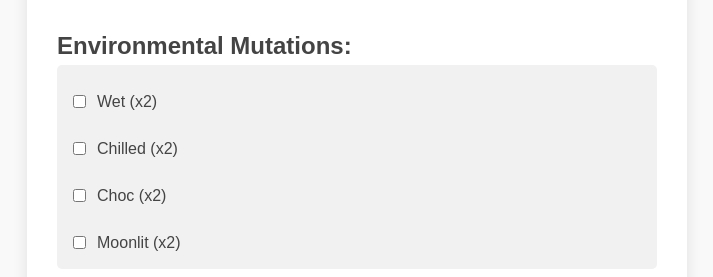
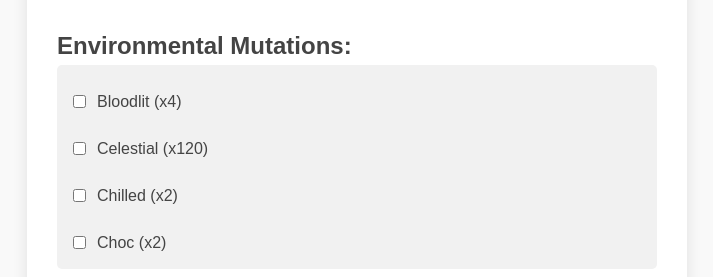
Before and after one commit to anhcong0901/GAG-website, a plain HTML site: page index.html in a window 1280 px wide. Shown: the part 293-570 px from the top of the page, without its empty margins (283-996 px from the left). Drawn offline with Linux system fonts and the light colour scheme.

Commit message:
Alphabet v2

```diff
--- a/index.html
+++ b/index.html
@@ -227,7 +227,7 @@
       plantSelector.appendChild(option);
     });
 
-    for (let key in envMutations) {
+    Object.keys(envMutations).sort().forEach(key => {
       const label = document.createElement("label");
       const checkbox = document.createElement("input");
       checkbox.type = "checkbox";
@@ -235,7 +235,7 @@
       label.appendChild(checkbox);
       label.appendChild(document.createTextNode(` ${key} (x${envMutations[key]})`));
       envContainer.appendChild(label);
-    }
+    });
 
     function calculate() {
       const plant = plantSelector.value;
```
